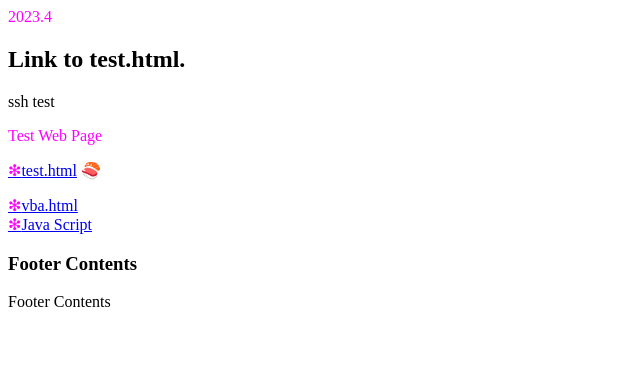
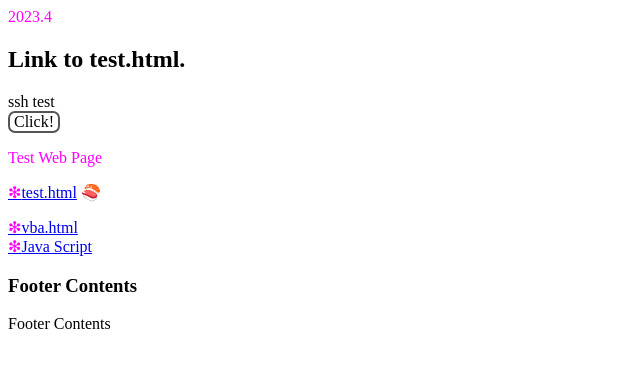
Before and after one commit to yuLuno1/gitWeb, a plain HTML site: page index.html in a window 1280 px wide. Shown: the whole page, without its empty margins (0-640 px from the left). Drawn offline with Linux system fonts and the light colour scheme.

Commit message:
detail change character & cursor to pointer

```diff
--- a/contents/css.css
+++ b/contents/css.css
@@ -29,3 +29,21 @@ a::before{
 	font-size: 16px;
 	color: #f0f;
 }
+details[open] .do-open{
+	display: none;
+}
+details:not([open]) .do-close{
+	display: none;
+}
+summary{
+	list-style: none;
+	border-width:2px;
+	border-color: #555;
+	border-style: solid;
+	/*width: fit-content;*/
+	display:inline-block;
+	padding-left:4px;
+	padding-right:4px;
+	border-radius:7px;
+}
+summary:hover{cursor:pointer;}
--- a/index.html
+++ b/index.html
@@ -8,6 +8,13 @@
     <p>2023.4<p>
     <h1>Link to test.html.</h1>
 	ssh test
+<details>
+<summary>
+<span class="do-open">Click!</span>
+<span class="do-close">Close</span>
+</summary>
+<p>contents<p>
+</details>
 </header>
 <section>
     <p>Test Web Page<p>
```
